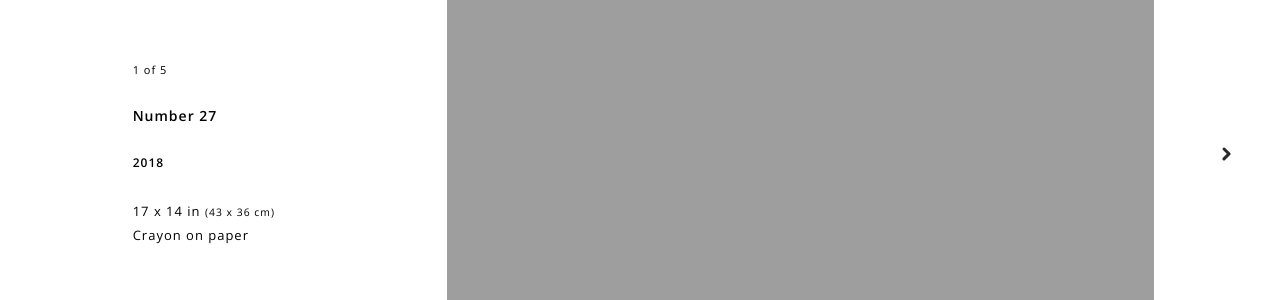
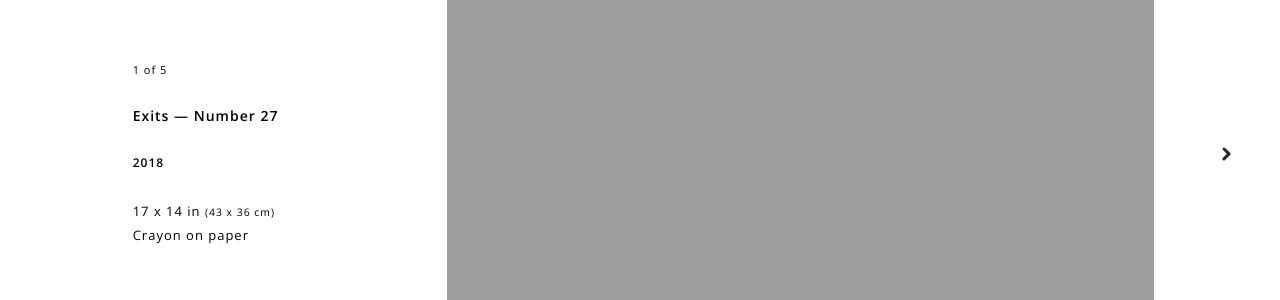
Before and after one commit to dontwakebrannan/bpm, a Jekyll site: the page built from work/exits/index.html, in a window 1280 px wide. Shown: the part 331-631 px from the top of the page. Built offline with Jekyll 4.4.1, drawn with Linux system fonts in a browser that asks for light colours.

Commit message:
Updated exits titles

```diff
--- a/work/exits/index.html
+++ b/work/exits/index.html
@@ -12,7 +12,7 @@ title: Exits
             <div id="exits-1" class="slide">
               <div class="desc">
                 <p class="slide-num">1 of 5</p>
-                <h2>Number 27</h2>
+                <h2>Exits &mdash; Number 27</h2>
                 <h3>2018</h3>
                 <p>
                   17 x 14 in <small>(43 x 36 cm)</small><br />
@@ -29,7 +29,7 @@ title: Exits
             <div id="exits-2" class="slide">
                 <div class="desc">
                     <p class="slide-num">2 of 5</p>
-                    <h2>Number 23</h2>
+                    <h2>Exits &mdash; Number 23</h2>
                     <h3>2017</h3>
                     <p>
                       17 x 14 in <small>(43 x 36 cm)</small><br />
@@ -45,7 +45,7 @@ title: Exits
             <div id="exits-3" class="slide">
                 <div class="desc">
                     <p class="slide-num">3 of 5</p>
-                    <h2>Number 24</h2>
+                    <h2>Exits &mdash; Number 24</h2>
                     <h3>2017</h3>
                     <p>
                       17 x 14 in <small>(43 x 36 cm)</small><br />
@@ -61,7 +61,7 @@ title: Exits
             <div id="exits-4" class="slide">
                 <div class="desc">
                     <p class="slide-num">4 of 5</p>
-                    <h2>Number 12</h2>
+                    <h2>Exits &mdash; Number 12</h2>
                     <h3>2017</h3>
                     <p>
                       17 x 14 in <small>(43 x 36 cm)</small><br />
@@ -77,7 +77,7 @@ title: Exits
             <div id="exits-5" class="slide">
                 <div class="desc">
                     <p class="slide-num">5 of 5</p>
-                    <h2>Number 13</h2>
+                    <h2>Exits &mdash; Number 13</h2>
                     <h3>2017</h3>
                     <p>
                       17 x 14 in <small>(43 x 36 cm)</small><br />
```
